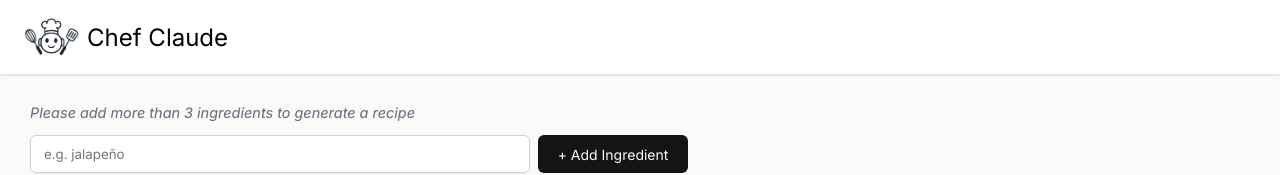
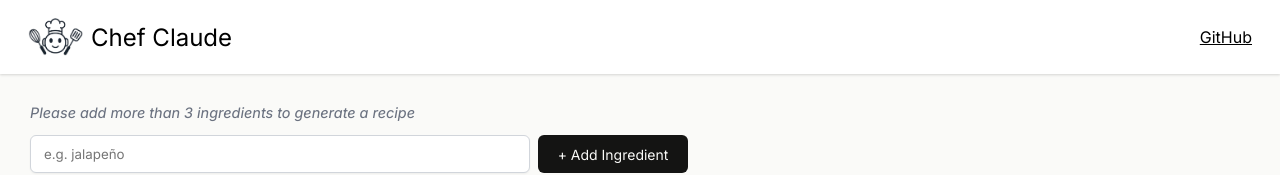
Before and after one commit to harshilshrma/chef-claude, a React (Vite) app: page / in a window 1280 px wide. Shown: the top 175 px of the page. Built offline with nearby package versions, Linux system fonts and the light colour scheme.

Commit message:
added github

```diff
--- a/src/components/Header.css
+++ b/src/components/Header.css
@@ -1,12 +1,18 @@
 header {
     display: flex;
     align-items: center;
-    justify-content: start;
+    justify-content: space-between;
     gap: 8px;
     background-color: white;
     box-shadow: 0px 1px 3px 0px rgba(0, 0, 0, 0.10), 0px 1px 2px 0px rgba(0, 0, 0, 0.06);
     /* border: 2px solid blue; */
-    padding: 18px 24px;
+    padding: 18px 28px;
+}
+
+.header-left {
+    display: flex;
+    align-items: center;
+    gap: 8px;
 }
 
 #logo {
@@ -18,3 +24,7 @@ header {
     font-size: 1.5rem;
     font-weight: 400;
 }
+
+.github-link {
+    color: black;
+}
--- a/src/components/Header.jsx
+++ b/src/components/Header.jsx
@@ -4,8 +4,11 @@ import logo from '../assets/logo.png'
 export default function Header() {
     return (
         <header>
-            <img id="logo" src={logo} alt="chef claude logo"/>
-            <p id="title">Chef Claude</p>
+            <div className="header-left">
+                <img id="logo" src={logo} alt="chef claude logo" />
+                <p id="title">Chef Claude</p>
+            </div>
+            <a className="github-link" href="https://github.com/harshilshrma/chef-claude" target="_blank">GitHub</a>
         </header>
     )
 }
```
